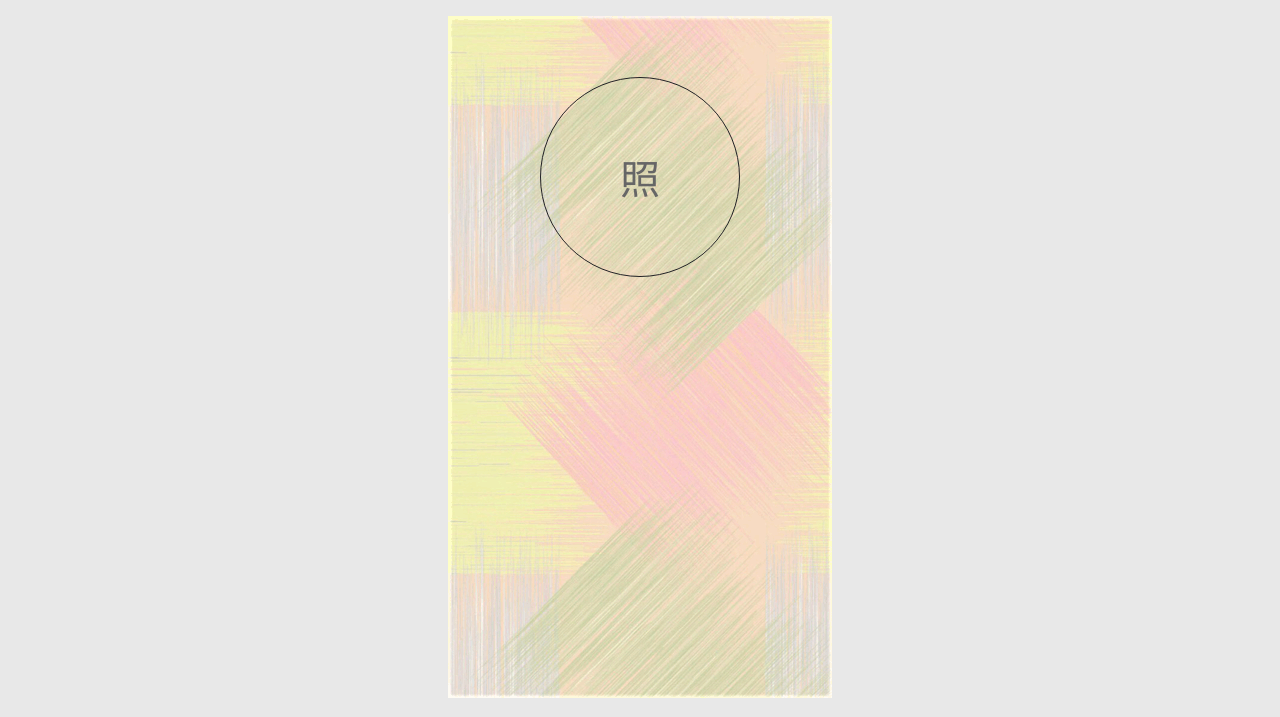
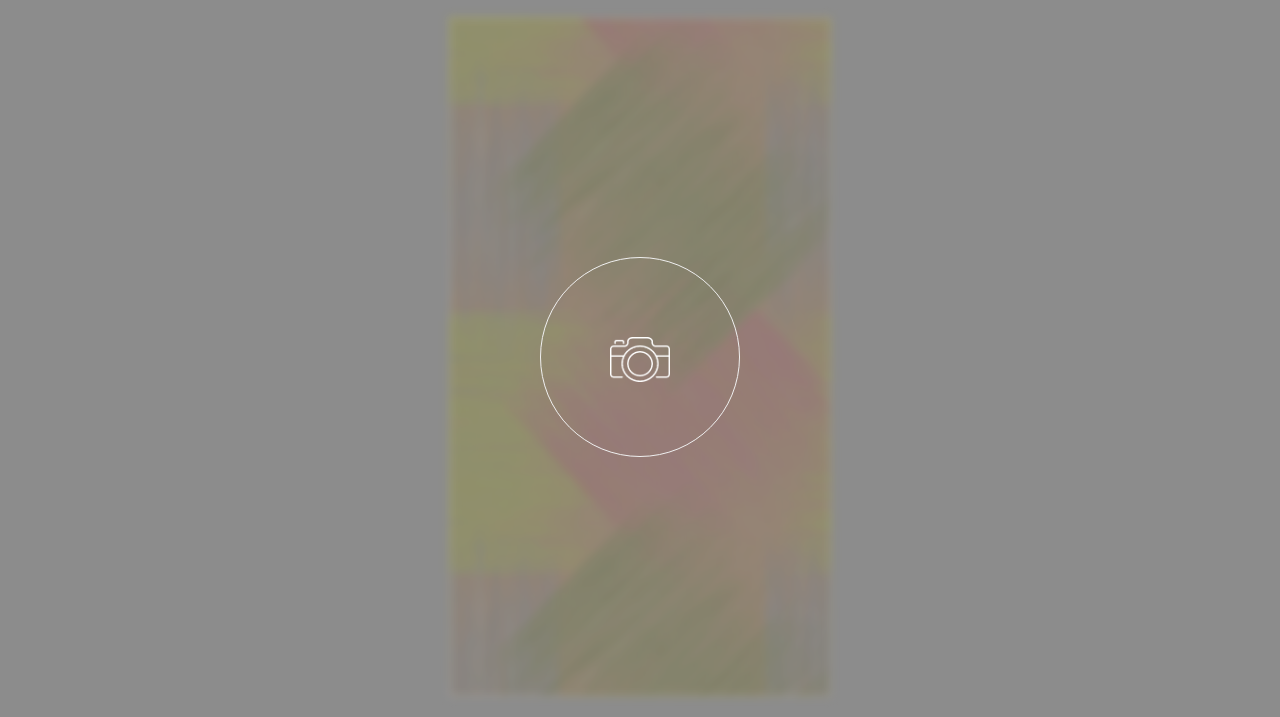
Before and after one commit to ljw-bigtail/meetingHelp, a plain HTML site: page camera.html in a window 1280 px wide. Shown: the part 83-800 px from the top of the page. Drawn offline with Linux system fonts and the light colour scheme.

Commit message:
改了改样式，但是还觉得很丑··

```diff
--- a/camera.html
+++ b/camera.html
@@ -13,11 +13,12 @@
 <body>
     <header>
         <button class="back"><</button>
-        <h1 class="title">会议助手</h1>
+        <h1 class="title">扫码签到</h1>
     </header>
-    <article class="camera">
+    <article class="cameraBox">
+        <article class="camera"></article>
         <div class="camera">
-            <button id="cameraBtn">照</button>
+            <button id="cameraBtn"><img src="/img/camera.png" alt=""></button>
             <input type="file" capture="camera" accept="image/*" id="cameraInput" value=""/>
         </div>
     </article>
--- a/css/main.css
+++ b/css/main.css
@@ -1037,38 +1037,61 @@ body article .meetList h4 {
     text-align: left;
 }
 
+article.cameraBox {
+    position: relative;
+}
+
 article.camera {
     background: url(../img/bg.png) no-repeat center center;
+    filter: blur(4px);
+    position: absolute;
+    top: 0;
+    left: 0;
+    right: 0;
+    bottom: 0;
+    z-index: 1;
 }
 
 div.camera {
-    position: relative;
-    height: 50%;
+    background: rgba(0, 0, 0, .4);
+    height: 100%;
+    width: 100%;
+    position: absolute;
+    top: 0;
+    left: 0;
+    right: 0;
+    bottom: 0;
+    z-index: 2;
 }
 
-div.camera input {
+div.camera #cameraInput {
     display: none;
 }
 
-div.camera button {
+div.camera #cameraBtn {
     display: block;
     width: 20rem;
     height: 20rem;
     border-radius: 50%;
-    border: 1px solid #212125;
+    border: 1px solid #f0f0f0;
     position: absolute;
     top: 50%;
     left: 50%;
     margin-top: -10rem;
     margin-left: -10rem;
-    color: #666666;
+    color: #f0f0f0;
     font-size: 4rem;
     background: transparent;
 }
 
-div.camera #cameraBtn {}
+div.camera #cameraBtn:focus {
+    box-shadow: inset 0px 0px 8px 0px #383838;
+}
 
-div.camera #photoBtn {}
+div.camera #cameraBtn img {
+    width: 6rem;
+    vertical-align: middle;
+}
 
 div.qrcode {
     display: none;
@@ -1092,7 +1115,8 @@ div.qrcode .qrcodeMain p {
 div.qrcode .qrcodeMain img {
     width: 100%;
 }
-div.qrcode .qrCodeClose{
+
+div.qrcode .qrCodeClose {
     border-top: 1px solid #cccccc;
     display: block;
     height: 8rem;
```
Also changed, not shown: img/camera.png (added).
